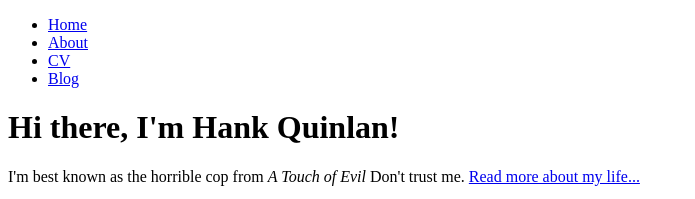
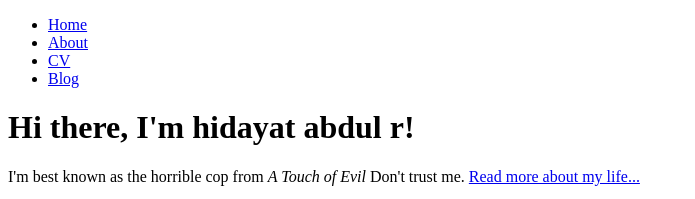
Before and after one commit to dzadh/dzadh.github.io, a plain HTML site: page index.html in a window 1280 px wide. Shown: the top 199 px of the page, without its empty margins (0-695 px from the left). Drawn offline with Linux system fonts and the light colour scheme.

Commit message:
Update index.html

```diff
--- a/index.html
+++ b/index.html
@@ -14,7 +14,7 @@
 		</nav>
 		<div class="container">
     		<div class="blurb">
-        		<h1>Hi there, I'm Hank Quinlan!</h1>
+        		<h1>Hi there, I'm hidayat abdul r!</h1>
 				<p>I'm best known as the horrible cop from <em>A Touch of Evil</em> Don't trust me. <a href="/about">Read more about my life...</a></p>
     		</div><!-- /.blurb -->
 		</div><!-- /.container -->
```
